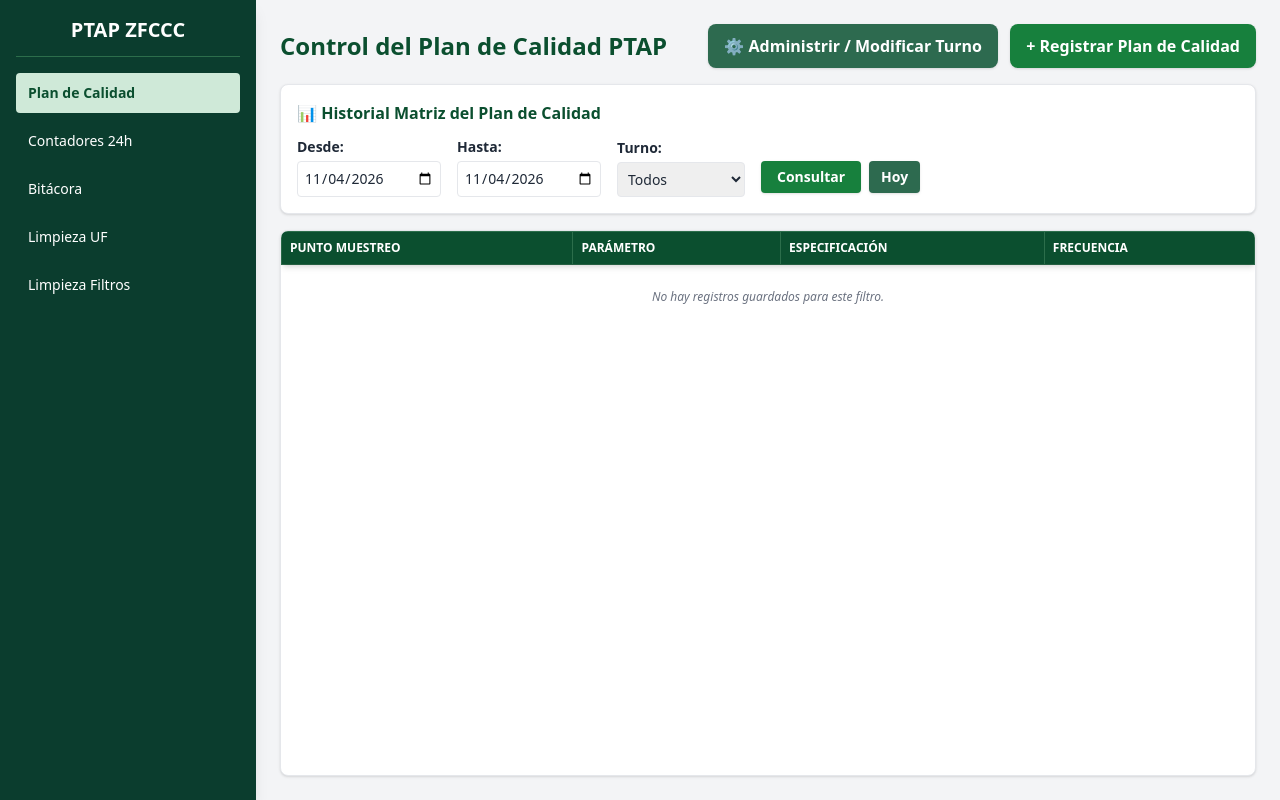
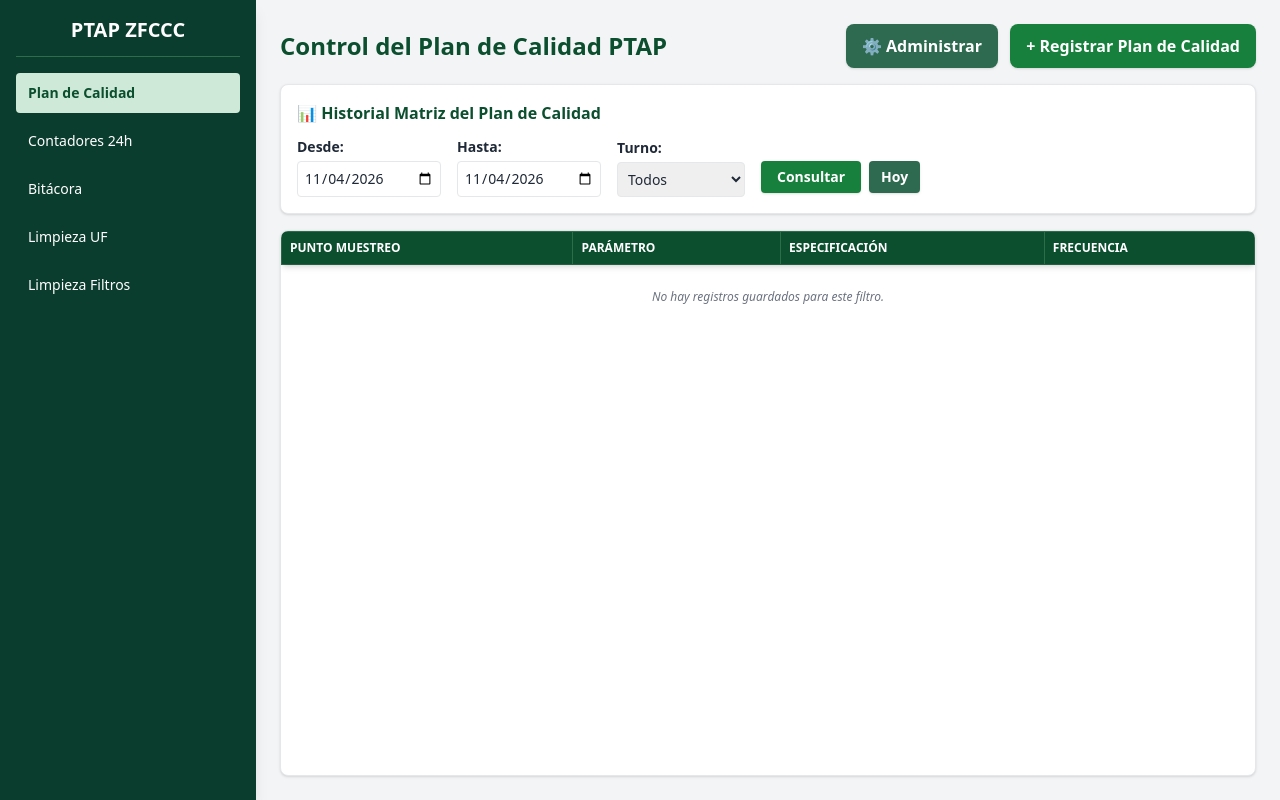
Before and after one commit to soldipacksas-stack/ptap-web, a FastAPI app: page / in a window 1280 px wide. Run offline with FastAPI, Linux system fonts and the light colour scheme; data that the repository does not hold is empty; some libraries are stand-ins or nearby versions.

Commit message:
Update plan_calidad.html

```diff
--- a/templates/plan_calidad.html
+++ b/templates/plan_calidad.html
@@ -27,7 +27,7 @@
                 <h2 class="text-2xl font-bold text-[#0b4f2f]">Control del Plan de Calidad PTAP</h2>
                 <div class="space-x-2">
                     <button onclick="abrirModalAdministracion()" class="bg-[#2d6a4f] hover:bg-[#1f4a37] text-white px-4 py-2.5 rounded-lg font-semibold shadow transition">
-                        ⚙️ Administrir / Modificar Turno
+                        ⚙️ Administrar
                     </button>
                     <button onclick="abrirModalFormulario()" class="bg-[#17803d] hover:bg-[#0d5f2b] text-white px-4 py-2.5 rounded-lg font-semibold shadow transition">
                         + Registrar Plan de Calidad
```
